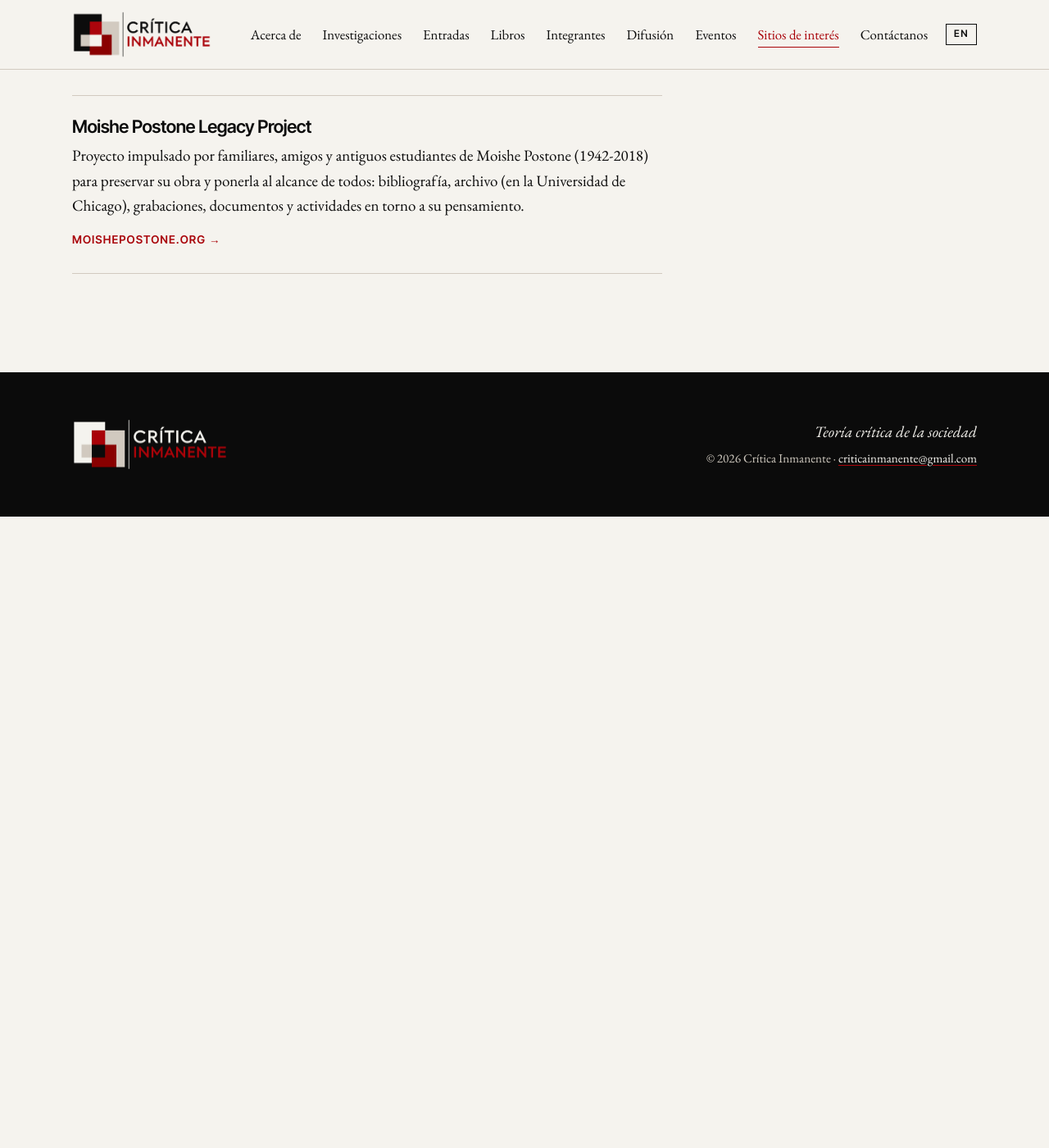
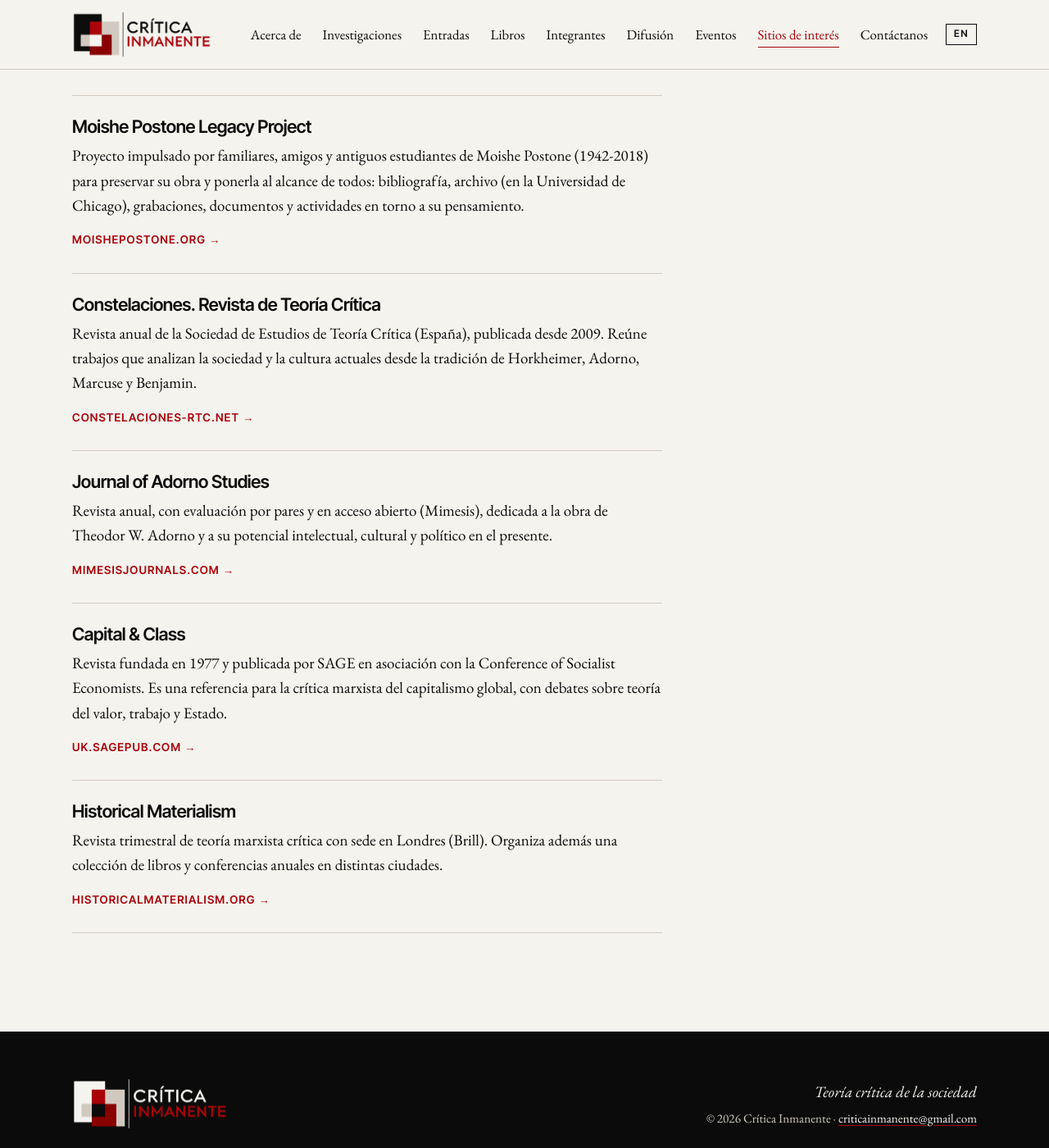
Before and after one commit to critica-Inmanente/critica-inmanente.github.io, a Jekyll site: the page built from sitios-de-interes.html, in a window 1280 px wide and 1400 px high, scrolled down 540 px. Shown: the whole window at 82% size. Built offline with Jekyll 4.4.1, drawn with Linux system fonts in a browser that asks for light colours; before the commit the page ends 1170 px from its top, so only the background shows below that.

Commit message:
Sitios de interés: Constelaciones, Journal of Adorno Studies, Capital & Class, Historical Materialism; nuevas líneas de investigación de Alfonso
Co-Authored-By: Claude Opus 5.5 <noreply@anthropic.com>
Claude-Session: https://claude.ai/code/session_011A6W637rHf28YEqgu4cTeL

```diff
--- a/_data/sitios.yml
+++ b/_data/sitios.yml
@@ -10,3 +10,23 @@ items:
     url: https://moishepostone.org/
     descripcion: "Proyecto impulsado por familiares, amigos y antiguos estudiantes de Moishe Postone (1942-2018) para preservar su obra y ponerla al alcance de todos: bibliografía, archivo (en la Universidad de Chicago), grabaciones, documentos y actividades en torno a su pensamiento."
     descripcion_en: "Project launched by Moishe Postone's (1942-2018) family, friends and former students to preserve his work and make it available to all: bibliography, archive (at the University of Chicago), recordings, documents and activities around his thought."
+  - nombre: "Constelaciones. Revista de Teoría Crítica"
+    nombre_en: "Constelaciones. Revista de Teoría Crítica"
+    url: https://constelaciones-rtc.net/
+    descripcion: "Revista anual de la Sociedad de Estudios de Teoría Crítica (España), publicada desde 2009. Reúne trabajos que analizan la sociedad y la cultura actuales desde la tradición de Horkheimer, Adorno, Marcuse y Benjamin."
+    descripcion_en: "Annual journal of the Sociedad de Estudios de Teoría Crítica (Spain), published since 2009. It gathers work analysing present-day society and culture from the tradition of Horkheimer, Adorno, Marcuse and Benjamin."
+  - nombre: "Journal of Adorno Studies"
+    nombre_en: "Journal of Adorno Studies"
+    url: https://mimesisjournals.com/ojs/index.php/jas
+    descripcion: "Revista anual, con evaluación por pares y en acceso abierto (Mimesis), dedicada a la obra de Theodor W. Adorno y a su potencial intelectual, cultural y político en el presente."
+    descripcion_en: "Annual, peer-reviewed, open-access journal (Mimesis) devoted to Theodor W. Adorno's work and its present-day intellectual, cultural and political potential."
+  - nombre: "Capital & Class"
+    nombre_en: "Capital & Class"
+    url: https://uk.sagepub.com/en-gb/eur/journal/capital-class
+    descripcion: "Revista fundada en 1977 y publicada por SAGE en asociación con la Conference of Socialist Economists. Es una referencia para la crítica marxista del capitalismo global, con debates sobre teoría del valor, trabajo y Estado."
+    descripcion_en: "Journal founded in 1977 and published by SAGE in association with the Conference of Socialist Economists. A reference for the Marxist critique of global capitalism, with debates on value theory, labour and the state."
+  - nombre: "Historical Materialism"
+    nombre_en: "Historical Materialism"
+    url: https://www.historicalmaterialism.org/
+    descripcion: "Revista trimestral de teoría marxista crítica con sede en Londres (Brill). Organiza además una colección de libros y conferencias anuales en distintas ciudades."
+    descripcion_en: "Quarterly journal of critical Marxist theory based in London (Brill). It also runs a book series and annual conferences in several cities."
```
Also changed, not shown: _integrantes/01-alfonso-garcia-vela.md (+8 -8 lines).
